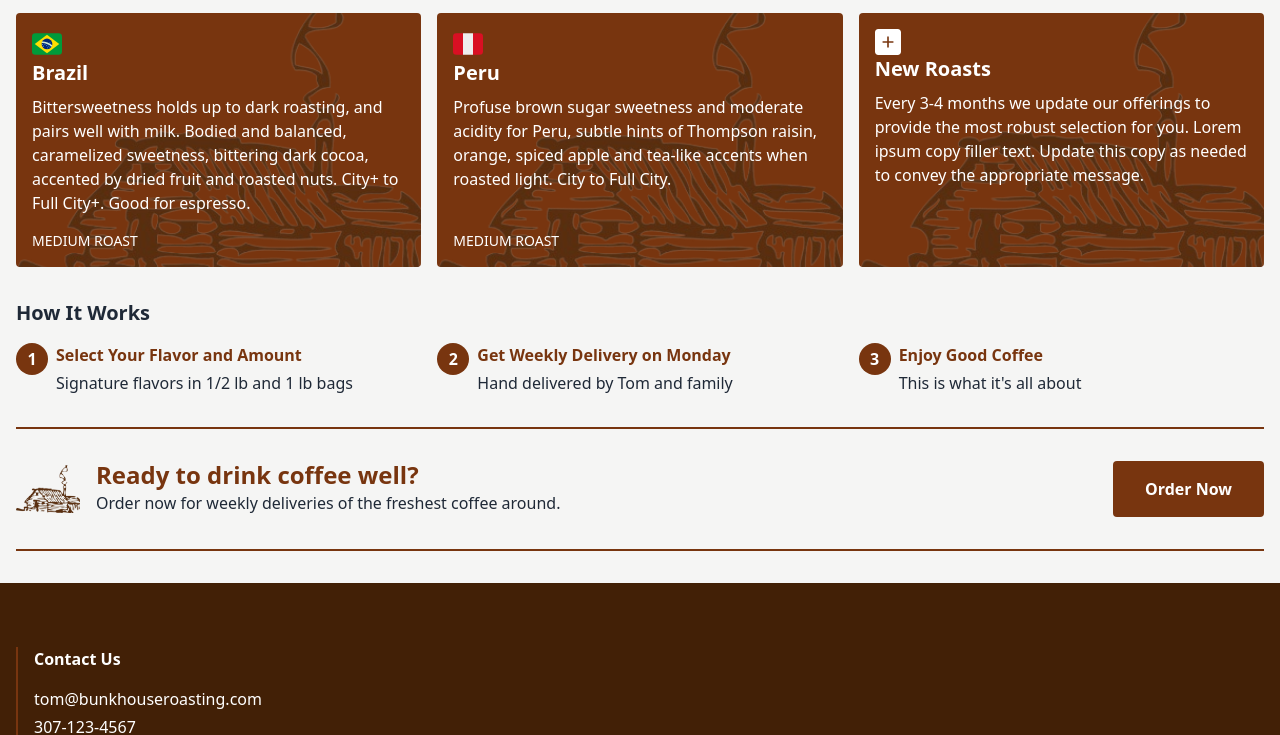
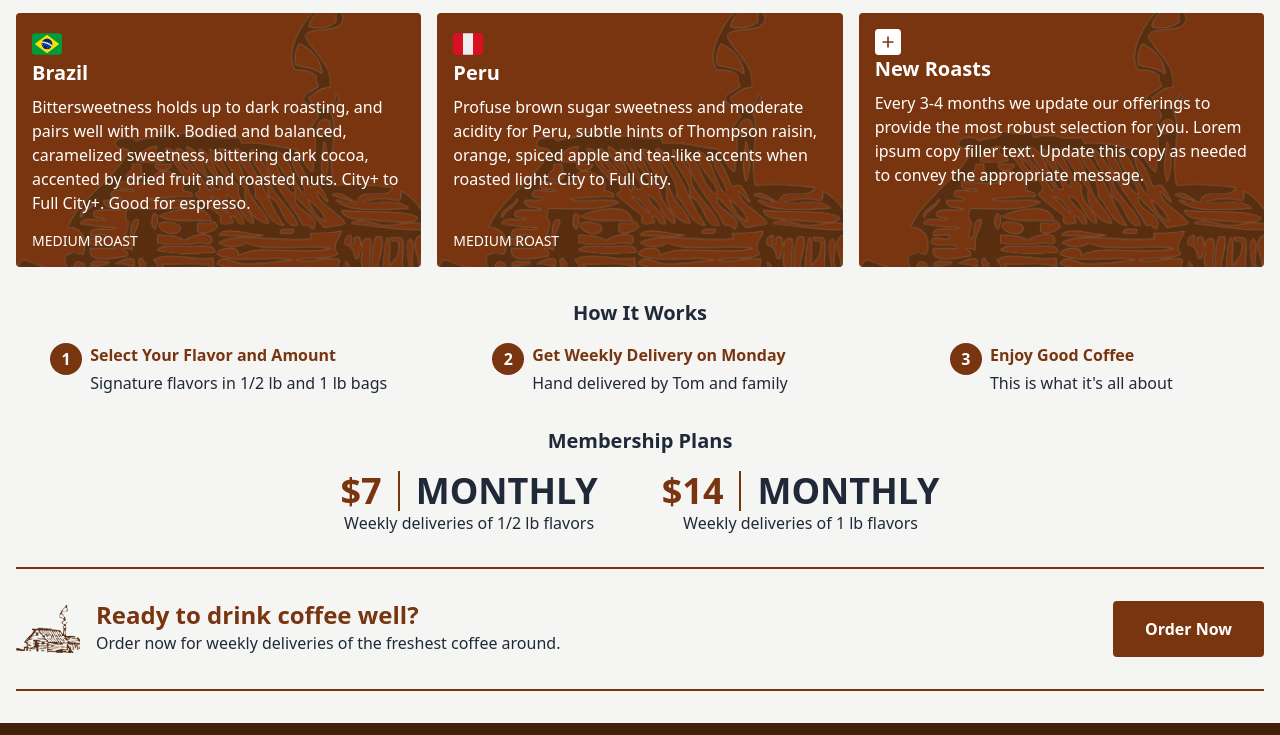
Before and after one commit to hwyatt/bunkhouseroasting.com, a plain HTML site: page index.html in a window 1280 px wide. Shown: the part 805-1540 px from the top of the page. Drawn offline with nearby package versions, Linux system fonts and the light colour scheme.

Commit message:
home updates

```diff
--- a/index.html
+++ b/index.html
@@ -16,7 +16,7 @@
             <div
                 class="flex flex-col md:flex-row items-center justify-between px-4 mx-auto site-container gap-16 md:gap-0">
                 <div class="flex w-full md:w-auto items-center justify-between">
-                    <a href="#" class="flex-shrink-0">
+                    <a href="index.html" class="flex-shrink-0">
                         <img
                             src="assets/secondary_logo.png"
                             alt="Bunkhouse Roasting Logo"
@@ -68,7 +68,7 @@
                     id="navLinks"
                     class="hidden md:flex md:flex-row md:items-center md:gap-6 items-start w-full md:w-auto border-white border-t-2 md:border-t-0">
                     <a
-                        href="#"
+                        href="story.html"
                         class="text-xl flex items-center justify-between md:text-lg md:uppercase font-semibold hover:text-gray-200 py-4 md:py-0 border-white border-b-2 md:border-b-0 w-full md:w-auto transition duration-300 ease-in-out transform hover:scale-105"
                         ><span>Our Story</span>
                         <svg
@@ -166,7 +166,7 @@
             class="site-container flex flex-col gap-8 w-full px-4 py-8 mx-auto">
             <div class="flex flex-col gap-8">
                 <div class="flex flex-col gap-4">
-                    <h2 class="text-xl font-semibold text-gray-800">
+                    <h2 class="text-xl font-semibold text-gray-800 md:self-center">
                         Our Signature Roasts
                     </h2>
                     <div class="grid md:grid-cols-3 gap-4">
@@ -500,11 +500,11 @@
                     </div>
                 </div>
                 <div class="flex flex-col gap-4">
-                    <h2 class="text-xl font-semibold text-gray-800">
+                    <h2 class="text-xl font-semibold text-gray-800 md:self-center">
                         How It Works
                     </h2>
                     <ul class="flex flex-col md:grid md:grid-cols-3 gap-4">
-                        <li class="flex items-start gap-2">
+                        <li class="flex items-start md:justify-center gap-2">
                             <div
                                 class="flex items-center justify-center bg-yellow-900 rounded-full font-semibold p-2 h-8 w-8 text-white">
                                 1
@@ -519,7 +519,7 @@
                                 >
                             </div>
                         </li>
-                        <li class="flex items-start gap-2">
+                        <li class="flex items-start md:justify-center gap-2">
                             <div
                                 class="flex items-center justify-center bg-yellow-900 rounded-full font-semibold p-2 h-8 w-8 text-white">
                                 2
@@ -533,7 +533,7 @@
                                 >
                             </div>
                         </li>
-                        <li class="flex items-start gap-2">
+                        <li class="flex items-start md:justify-center gap-2">
                             <div
                                 class="flex items-center justify-center bg-yellow-900 rounded-full font-semibold p-2 h-8 w-8 text-white">
                                 3
@@ -548,6 +548,27 @@
                             </div>
                         </li>
                     </ul>
+                </div>
+                <div class="flex flex-col gap-4">
+                    <h2 class="text-xl font-semibold text-gray-800 md:self-center">
+                        Membership Plans
+                    </h2>
+                    <div class="flex flex-col md:flex-row justify-center gap-4 md:gap-16">
+                        <div class="text-4xl text-white flex flex-col md:items-center rounded">
+                            <div class="flex gap-4">
+                                <span class="text-yellow-900 font-semibold border-r-2 border-yellow-900 pr-4">$7</span>
+                                <span class="text-gray-800 font-bold uppercase">Monthly</span>
+                            </div>
+                            <span class="text-gray-800 font-normal text-base">Weekly deliveries of 1/2 lb flavors</span>
+                        </div>
+                        <div class="text-4xl text-white flex flex-col md:items-center rounded">
+                            <div class="flex gap-4">
+                                <span class="text-yellow-900 font-semibold border-r-2 border-yellow-900 pr-4">$14</span>
+                                <span class="text-gray-800 font-bold uppercase">Monthly</span>
+                            </div>
+                            <span class="text-gray-800 font-normal text-base">Weekly deliveries of 1 lb flavors</span>
+                        </div>
+                    </div>
                 </div>
                 <div
                     class="flex flex-col md:flex-row items-center justify-between gap-4 py-8 border-yellow-900 border-t-2 border-b-2">
```
